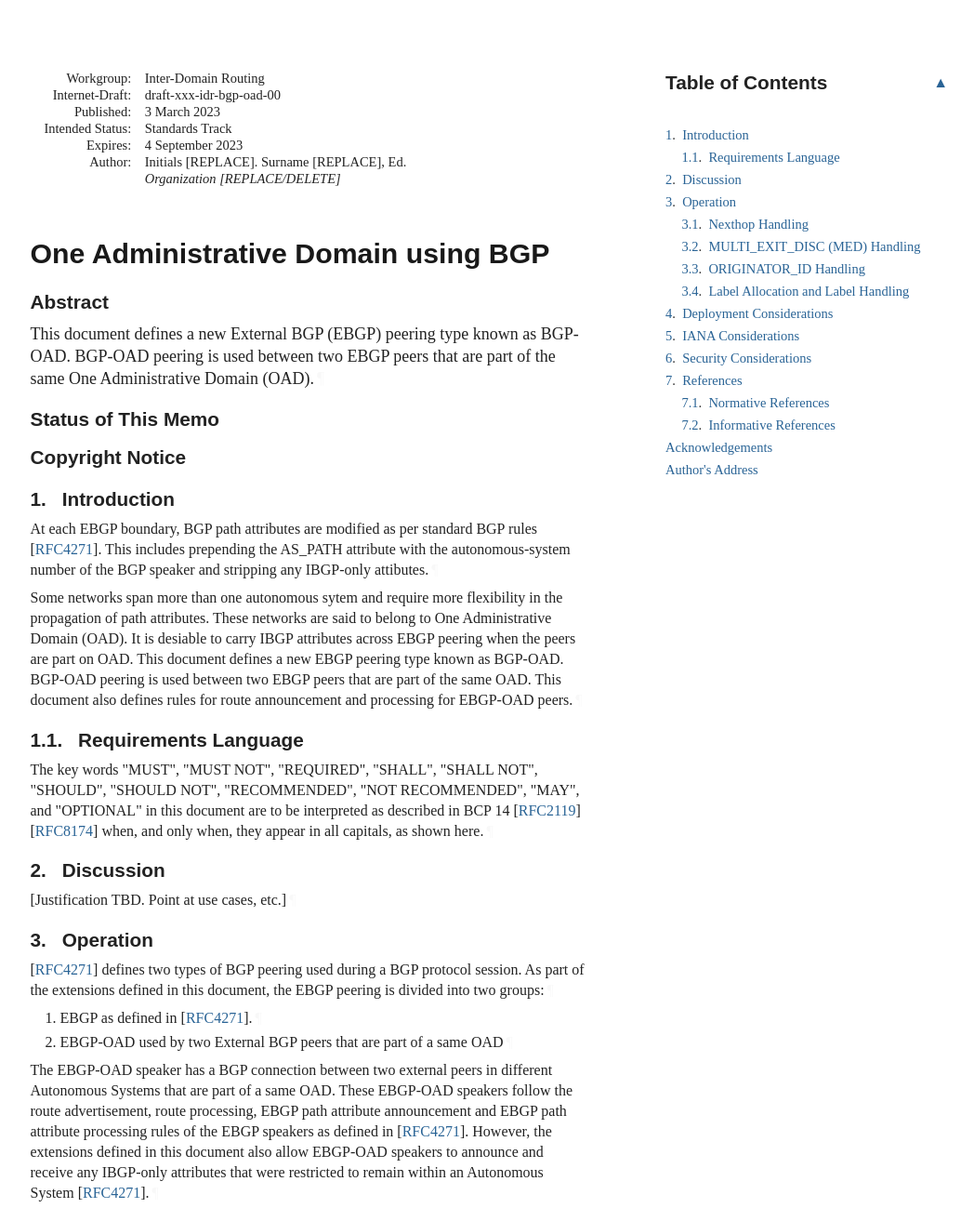
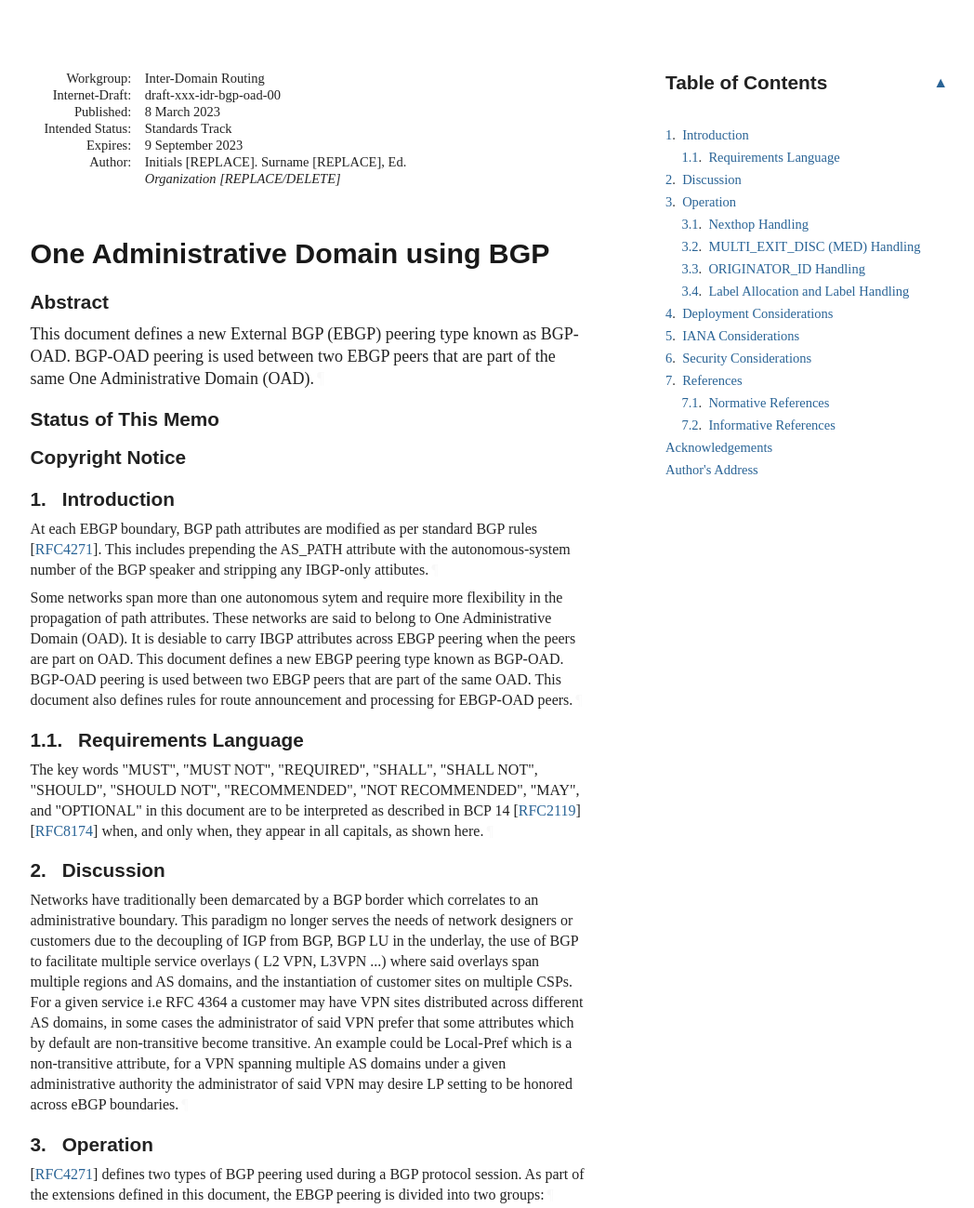
Before and after one commit to aretana/draft-xxx-idr-bgp-oad, a plain HTML site: page oad-alvaro/draft-xxx-idr-bgp-oad.html in a window 1280 px wide. Shown: the top 1299 px of the page at 93% size, without its empty margins (92-1140 px from the left). Drawn offline with Linux system fonts and the light colour scheme; a web font is replaced by a local one.

Commit message:
Script updating gh-pages from 80956f7. [ci skip]

```diff
--- a/oad-alvaro/draft-xxx-idr-bgp-oad.html
+++ b/oad-alvaro/draft-xxx-idr-bgp-oad.html
@@ -1055,7 +1055,7 @@ svg :is([fill="white"], [fill^="#fff"]) {
 </tr></thead>
 <tfoot><tr>
 <td class="left">Surname [REPLACE]</td>
-<td class="center">Expires 4 September 2023</td>
+<td class="center">Expires 9 September 2023</td>
 <td class="right">[Page]</td>
 </tr></tfoot>
 </table>
@@ -1068,12 +1068,12 @@ svg :is([fill="white"], [fill^="#fff"]) {
 <dd class="internet-draft">draft-xxx-idr-bgp-oad-00</dd>
 <dt class="label-published">Published:</dt>
 <dd class="published">
-<time datetime="2023-03-03" class="published">3 March 2023</time>
+<time datetime="2023-03-08" class="published">8 March 2023</time>
     </dd>
 <dt class="label-intended-status">Intended Status:</dt>
 <dd class="intended-status">Standards Track</dd>
 <dt class="label-expires">Expires:</dt>
-<dd class="expires"><time datetime="2023-09-04">4 September 2023</time></dd>
+<dd class="expires"><time datetime="2023-09-09">9 September 2023</time></dd>
 <dt class="label-authors">Author:</dt>
 <dd class="authors">
 <div class="author">
@@ -1111,7 +1111,7 @@ svg :is([fill="white"], [fill^="#fff"]) {
         time. It is inappropriate to use Internet-Drafts as reference
         material or to cite them other than as "work in progress."<a href="#section-boilerplate.1-3" class="pilcrow">¶</a></p>
 <p id="section-boilerplate.1-4">
-        This Internet-Draft will expire on 4 September 2023.<a href="#section-boilerplate.1-4" class="pilcrow">¶</a></p>
+        This Internet-Draft will expire on 9 September 2023.<a href="#section-boilerplate.1-4" class="pilcrow">¶</a></p>
 </section>
 </div>
 <div id="copyright">
@@ -1232,7 +1232,21 @@ svg :is([fill="white"], [fill^="#fff"]) {
       <h2 id="name-discussion">
 <a href="#section-2" class="section-number selfRef">2. </a><a href="#name-discussion" class="section-name selfRef">Discussion</a>
       </h2>
-<p id="section-2-1">[Justification TBD. Point at use cases, etc.]<a href="#section-2-1" class="pilcrow">¶</a></p>
+<p id="section-2-1">
+        Networks have traditionally been demarcated by a BGP border which
+        correlates to an administrative boundary. This paradigm no longer
+        serves the needs of network designers or customers due to the
+        decoupling of IGP from BGP, BGP LU in the underlay, the use of BGP to
+        facilitate multiple service overlays ( L2 VPN, L3VPN ...) where said
+        overlays span multiple regions and AS domains, and the instantiation of
+        customer sites on multiple CSPs. For a given service i.e RFC 4364 a
+        customer may have VPN sites distributed across different AS domains, in
+        some cases the administrator of said VPN prefer that some attributes
+        which by default are non-transitive become transitive. An example could
+        be Local-Pref which is a non-transitive attribute, for a VPN spanning
+        multiple AS domains under a given administrative authority the
+        administrator of said VPN may desire LP setting to be honored across
+        eBGP boundaries.<a href="#section-2-1" class="pilcrow">¶</a></p>
 </section>
 <section id="section-3">
       <h2 id="name-operation">
```
Also changed, not shown: index.html (+1 -1 lines), oad-alvaro/draft-xxx-idr-bgp-oad.txt.
